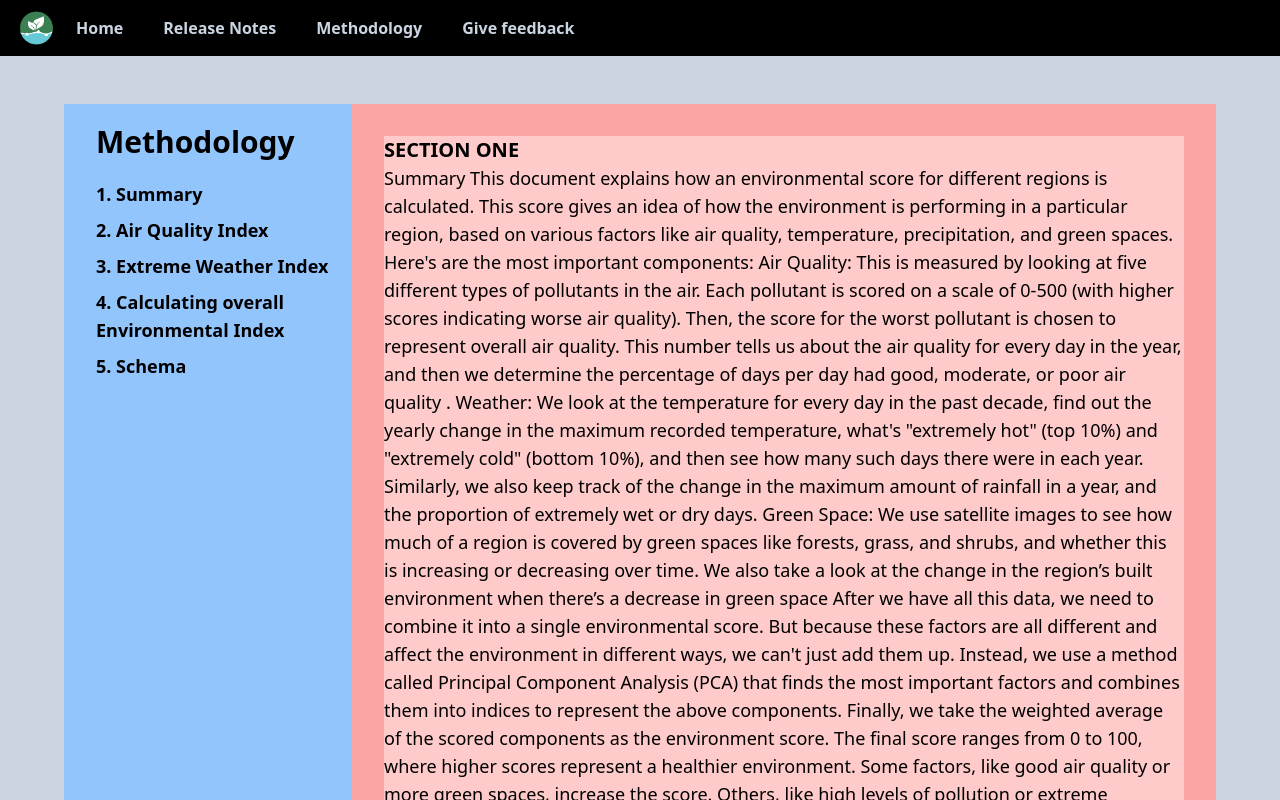
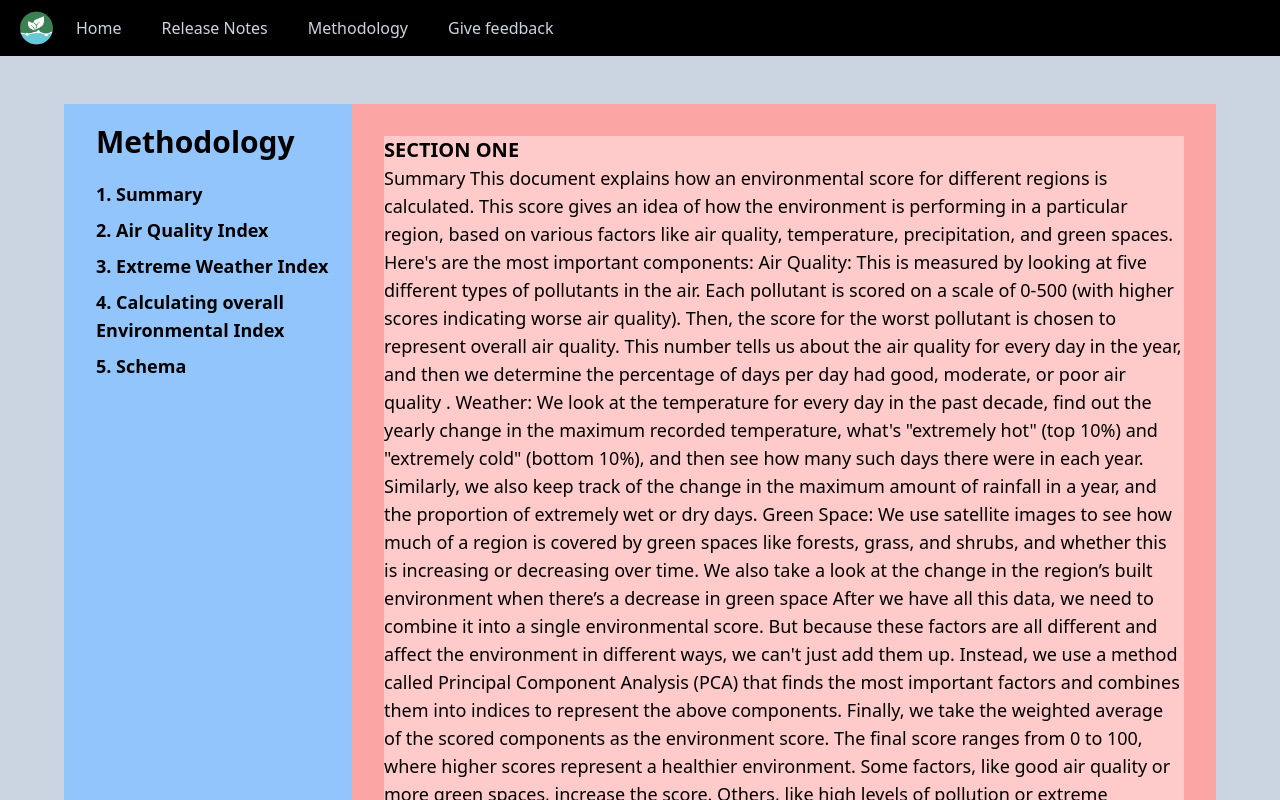
Before and after one commit to RobJJ/gpbp-ldt, a Next.js app: page /methodology in a window 1280 px wide. Built offline with nearby package versions, Linux system fonts and the light colour scheme.

Commit message:
axis styles, navbar tweak, comments

```diff
--- a/package.json
+++ b/package.json
@@ -1,5 +1,5 @@
 {
-  "name": "next-state-practice",
+  "name": "ged",
   "version": "0.1.0",
   "private": true,
   "scripts": {
@@ -25,6 +25,7 @@
     "react-dom": "18.2.0",
     "react-leaflet": "^4.2.0",
     "react-spring": "^9.7.2",
+    "sharp": "^0.32.5",
     "tailwindcss": "3.3.2"
   }
 }
--- a/src/app/page.js
+++ b/src/app/page.js
@@ -86,7 +86,7 @@ export default function Home({ searchParams }) {
         </div>
       </section>
       {/* RIGHT PANEL */}
-      <section className="h-full w-5/12 bg-white flex">
+      <section className="h-full w-5/12  flex ">
         <Image
           src={landingImage}
           alt="Image showing GED"
--- a/src/components/NavBar.jsx
+++ b/src/components/NavBar.jsx
@@ -16,18 +16,18 @@ export default function NavBar() {
         height={40}
         className="ml-2"
       />
-      <Link className="  text-slate-300 mr-5 font-semibold" href={"/"}>
+      <Link className="  text-slate-300 mr-5" href={"/"}>
         Home
       </Link>
       <Link
-        className="  text-slate-300 mr-5 font-semibold"
+        className="  text-slate-300 mr-5"
         href={"/releaseNotes"}
         target="_blank"
       >
         Release Notes
       </Link>
       <Link
-        className="  text-slate-300 mr-5 font-semibold"
+        className="  text-slate-300 mr-5"
         href={"/methodology"}
         target="_blank"
       >
@@ -35,7 +35,7 @@ export default function NavBar() {
       </Link>
 
       <Link
-        className="  text-slate-300 font-semibold"
+        className="  text-slate-300"
         href={"https://pim-pam.net/"}
         target="_blank"
       >
--- a/src/components/ScatterComponentParentDistricts.jsx
+++ b/src/components/ScatterComponentParentDistricts.jsx
@@ -175,6 +175,7 @@ export default function ScatterComponentParentDistricts({
     xAxis: {
       title: {
         text: `<b>${urlToLableMatching[score_one]}</b>`,
+        style: { color: "#000", fontWeight: 400 },
       },
       gridLineWidth: 0,
       min: 0,
@@ -184,6 +185,7 @@ export default function ScatterComponentParentDistricts({
     yAxis: {
       title: {
         text: `<b>${urlToLableMatching[score_two]}</b>`,
+        style: { color: "#000", fontWeight: 400 },
       },
       min: 0,
       max: 100,
--- a/src/components/ScatterComponentParentProvinces.jsx
+++ b/src/components/ScatterComponentParentProvinces.jsx
@@ -180,9 +180,14 @@ export default function ScatterComponentParentProvinces({
       // text: `Experimental build - HighCharts - Scatter chart`,
     },
     xAxis: {
+      // labels: { style: { color: "#F00" } },
       title: {
-        text: `<b>${urlToLableMatching[score_one]}</b>`,
+        useHTML: true,
+        enabled: true,
+        text: `<p>${urlToLableMatching[score_one]}</p>`,
+        style: { color: "#000", fontWeight: 400 },
       },
+
       gridLineWidth: 0,
       min: 0,
       max: 100,
@@ -190,7 +195,10 @@ export default function ScatterComponentParentProvinces({
     },
     yAxis: {
       title: {
-        text: `<b>${urlToLableMatching[score_two]}</b>`,
+        useHTML: true,
+        enabled: true,
+        text: `<p style='color:blue'>${urlToLableMatching[score_two]}</p>`,
+        style: { color: "#000", fontWeight: 400 },
       },
       min: 0,
       max: 100,
@@ -205,7 +213,7 @@ export default function ScatterComponentParentProvinces({
       series: {
         animation: {
           // controls animation of paint of points
-          duration: 1500,
+          duration: 1000,
         },
         // removes lingering tooltip
         stickyTracking: false,
```
Also changed, not shown: 1 other file (tests, documents, lock files or other folders).
